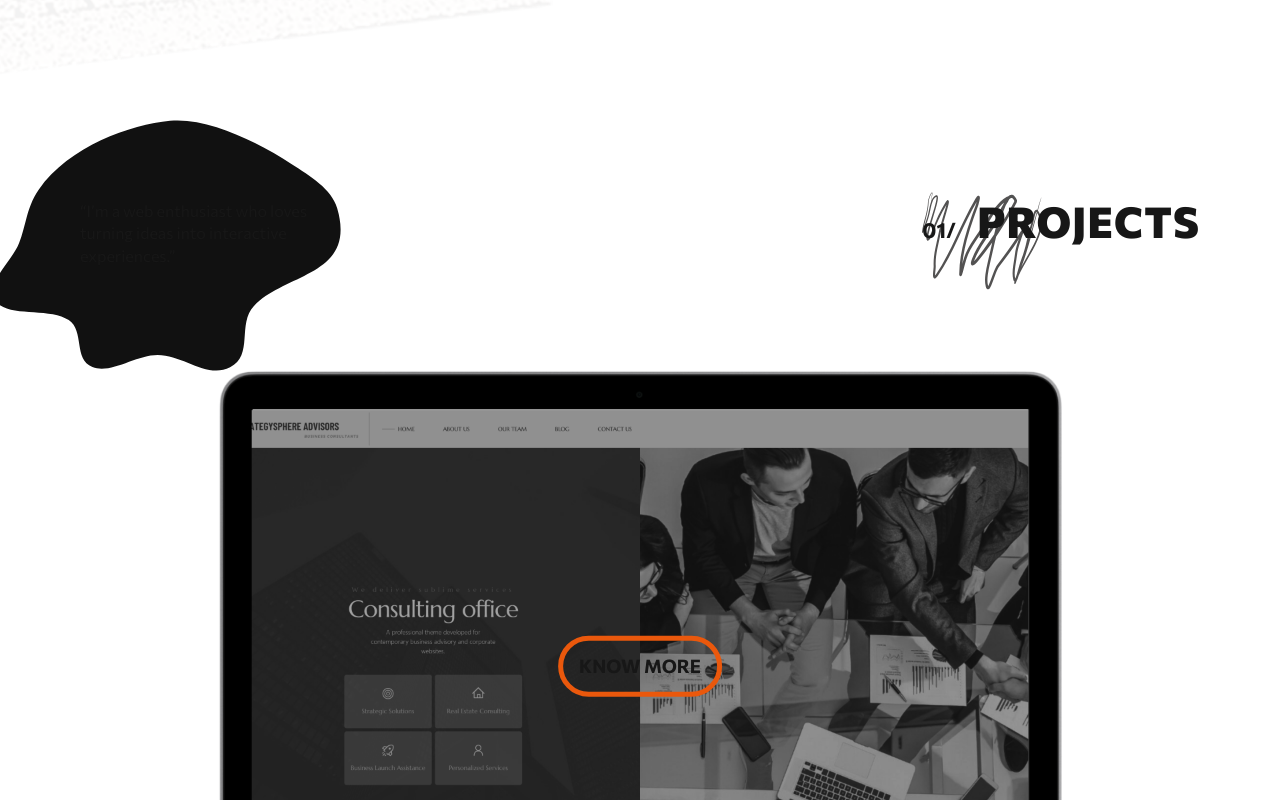
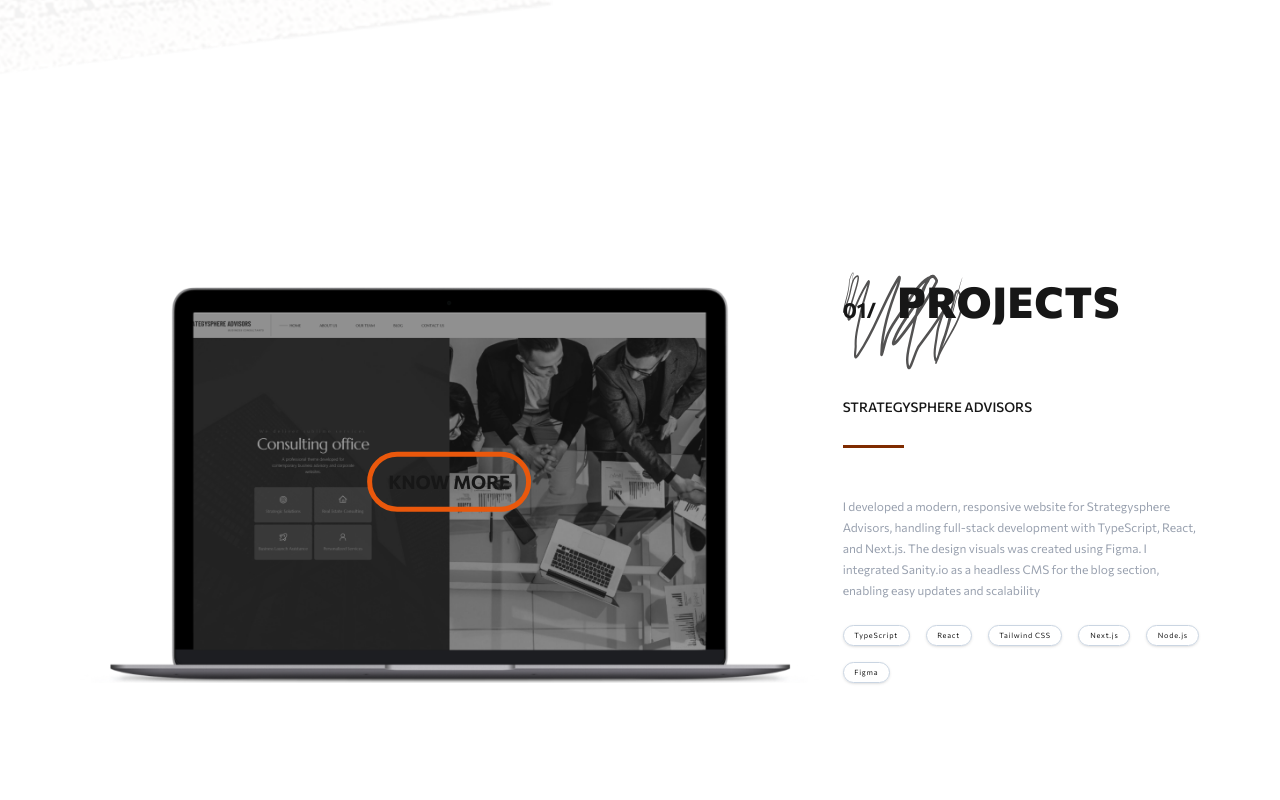
Before and after one commit to Lordev/portfolio, a Next.js app: page / in a window 1280 px wide. Shown: the part 1560-2360 px from the top of the page. After the commit the page ends 2323 px from the top, so only its background shows below. Built offline with nearby package versions, Linux system fonts and the light colour scheme.

Commit message:
feat: update project section layout

```diff
--- a/src/content/home/ProjectsSection.tsx
+++ b/src/content/home/ProjectsSection.tsx
@@ -5,30 +5,8 @@
 export default function ProjectsSection() {
   return (
     <section className="row in-container relative">
-      <div className="absolute left-0 top-0 w-screen pl-[var(--p-fluid-md)]">
-        <div className="relative w-512 h-376 ">
-          <div className="absolute w-3/4">
-            <h5 className="text-fluid-h5">
-              “I’m a web enthusiast who loves turning ideas into interactive
-              experiences.”
-            </h5>
-          </div>
-          <div className="absolute -left-120 -top-120 w-full h-full">
-            <Image
-              src={"/projects/blob.svg"}
-              alt="Project 1"
-              layout="fill"
-              className="-z-10 "
-            />
-          </div>
-        </div>
-      </div>
-
-      <div className="float-right">
-        <SectionHeading title="Projects" />
-      </div>
-      <div className="py-240">
-        <div className="relative">
+      <div className="py-120 grid grid-cols-3 gap-24">
+        <div className="relative col-span-2">
           <Image
             className="w-full"
             src="/projects/strategysphere-frame.png"
@@ -42,16 +20,23 @@
             </button>
           </div>
         </div>
-        <div className="w-4/5 mx-auto grid py-32 grid-cols-[repeat(2,auto)]">
-          <div className="border-primary-500 border-r-2 h-full min-h-106 pr-32 flex items-center">
+        <div className="flex flex-col justify-between">
+          <SectionHeading title="Projects" />
+          <div className="flex flex-col gap-48">
+            <div className="flex flex-col gap-32">
               <h6 className="text-nowrap uppercase font-medium text-body-col-3 text-fluid-h6">
                 StrategySphere Advisors
               </h6>
+              <hr className="border-primary-800 border-b-2 w-92" />
             </div>
-          <div className="grid grid-cols-2 gap-24 items-center px-48">
+            <div className="flex flex-col gap-24">
               <div>
                 <p className="text-gray-400 text-body-col-3">
-              I created this modern website for Strategysphere Advisors, a consulting office.
+                   I developed a modern, responsive website for Strategysphere
+                  Advisors, handling full-stack development with TypeScript,
+                  React, and Next.js. The design visuals was created using
+                  Figma. I integrated Sanity.io as a headless CMS for the blog
+                  section, enabling easy updates and scalability
                 </p>
               </div>
               <div className="flex flex-wrap gap-16">
@@ -60,6 +45,8 @@
                 <Chip label="Tailwind CSS" />
                 <Chip label="Next.js" />
                 <Chip label="Node.js" />
+                <Chip label="Figma" />
+              </div>
             </div>
           </div>
         </div>
```
Lines whose indentation alone changed are shown as unchanged.
